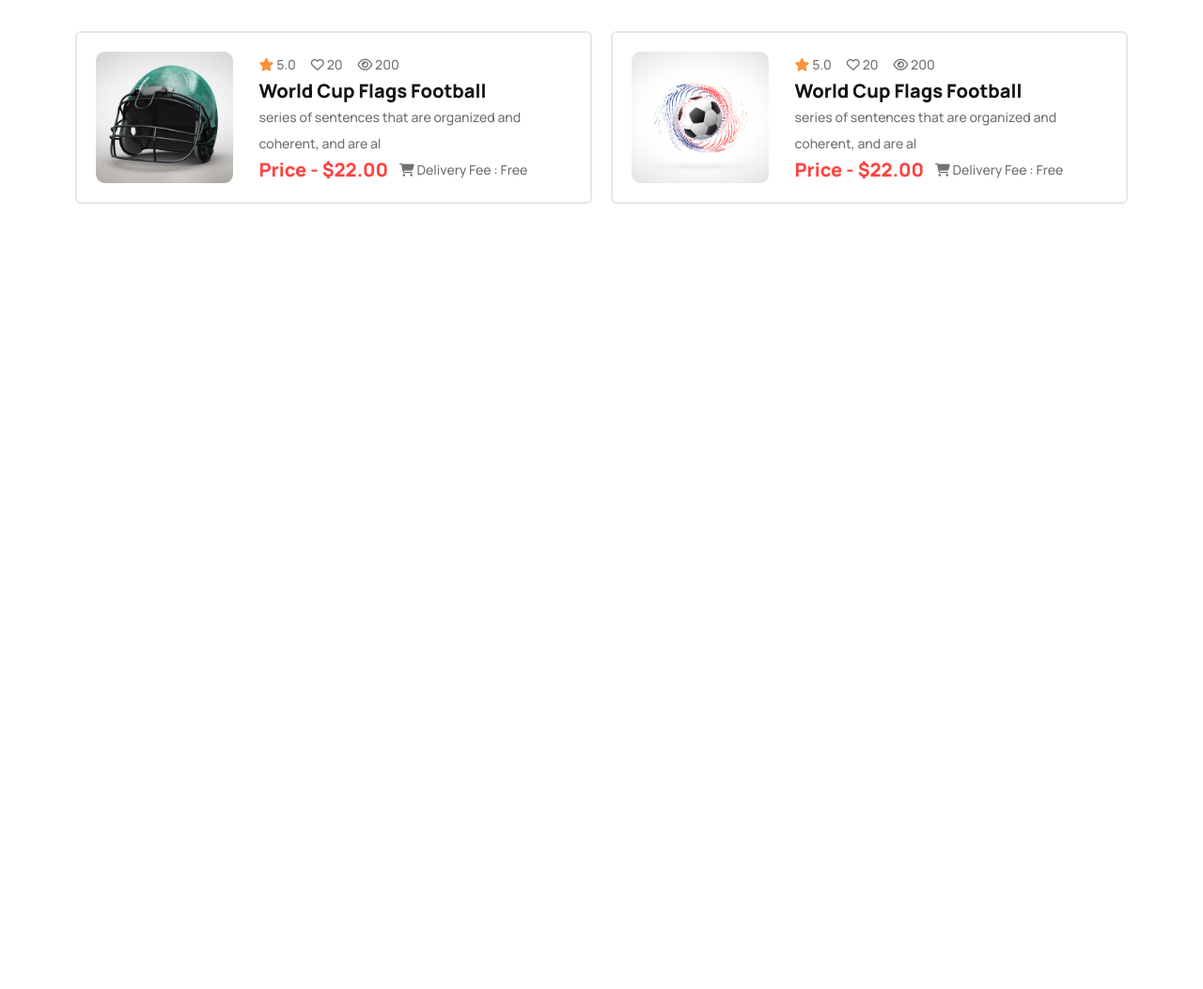
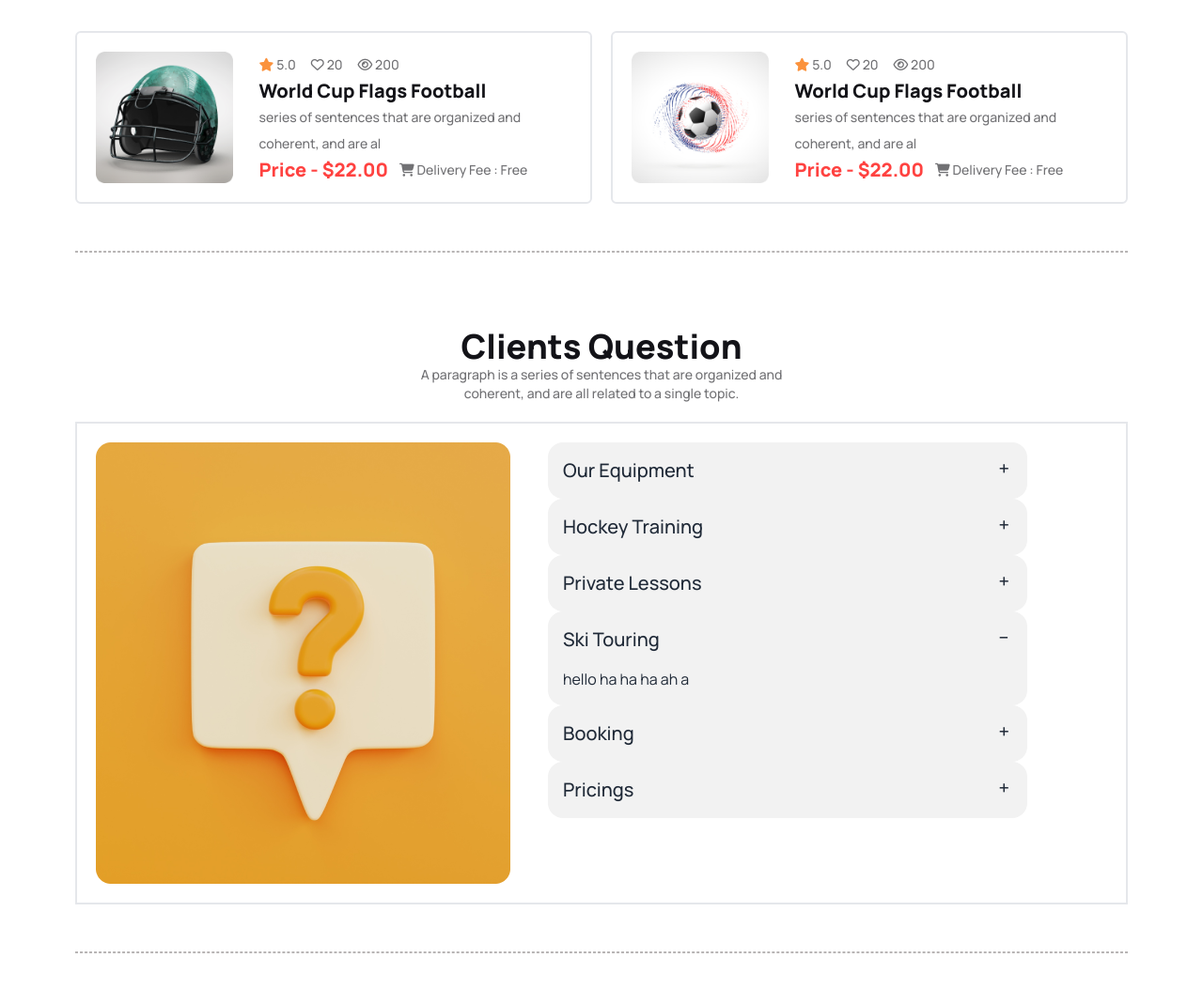
Before and after one commit to Nahid3d/Assngment-3, a plain HTML site: page index.html in a window 1280 px wide. Shown: the part 2637-3690 px from the top of the page at 94% size. Before the commit the page ends 2934 px from the top, so only its background shows below. Drawn offline with nearby package versions, Linux system fonts and the light colour scheme.

Commit message:
Clients Question section added

```diff
--- a/index.html
+++ b/index.html
@@ -579,9 +579,95 @@
           </div>
 
           </div>
+          <hr style="border: 1px dashed rgb(184, 181, 181) ; margin-top: 50px;" >
 
         </div>
       </section>
+
+      <!-- Clients Question section -->
+
+      <section class="mx-20 my-20">
+        <div class="container">
+          <div>
+            <h2 class="text-[#131318] text-4xl font-extrabold text-center">
+              Clients Question
+            </h2>
+            <p class="text-primary lg:text-sm font-medium leading-7 text-center"> A paragraph is a series of sentences that are organized and <br> coherent, and are all related to a single topic.  </p>
+          </div>
+
+          <div class="lg:flex mt-5 border-2 p-5">
+            <div class="">
+              <img src="./Images/11.png" alt="">
+            </div>
+            <div class="lg:w-[550px] lg:pl-10">
+              <div class="collapse collapse-plus bg-base-200">
+                <input type="radio" name="my-accordion-3" checked="checked" />
+                <div class="collapse-title text-xl font-medium">
+                  Our Equipment
+                </div>
+                <div class="collapse-content">
+                  <p>yes</p>
+
+                </div>
+              </div>
+              <div class="collapse collapse-plus bg-base-200">
+                <input type="radio" name="my-accordion-3" />
+                <div class="collapse-title text-xl font-medium">
+                  Hockey Training
+                </div>
+                <div class="collapse-content">
+                  <p>no</p>
+                </div>
+              </div>
+              <div class="collapse collapse-plus bg-base-200">
+                <input type="radio" name="my-accordion-3" />
+                <div class="collapse-title text-xl font-medium">
+                  Private Lessons
+                </div>
+                <div class="collapse-content">
+                  <p> yea yea </p>
+                </div>
+              </div>
+
+              <!-- second -->
+              <div class="collapse collapse-plus bg-base-200">
+                <input type="radio" name="my-accordion-3" checked="checked" />
+                <div class="collapse-title text-xl font-medium">
+                  Ski Touring
+                </div>
+                <div class="collapse-content">
+                  <p>hello ha ha ha ah a</p>
+                </div>
+              </div>
+              <div class="collapse collapse-plus bg-base-200">
+                <input type="radio" name="my-accordion-3" />
+                <div class="collapse-title text-xl font-medium">
+                  Booking
+                </div>
+                <div class="collapse-content">
+                  <p>hello web devloper </p>
+                </div>
+              </div>
+              <div class="collapse collapse-plus bg-base-200">
+                <input type="radio" name="my-accordion-3" />
+                <div class="collapse-title text-xl font-medium">
+                  Pricings
+                </div>
+                <div class="collapse-content">
+                  <p>hello programer</p>
+                </div>
+              </div>
+
+            </div>
+          </div>
+
+        </div>
+        <hr style="border: 1px dashed rgb(184, 181, 181) ; margin-top: 50px;" >
+
+
+      </section>
+
+
     </main>
     <footer>
 
```
